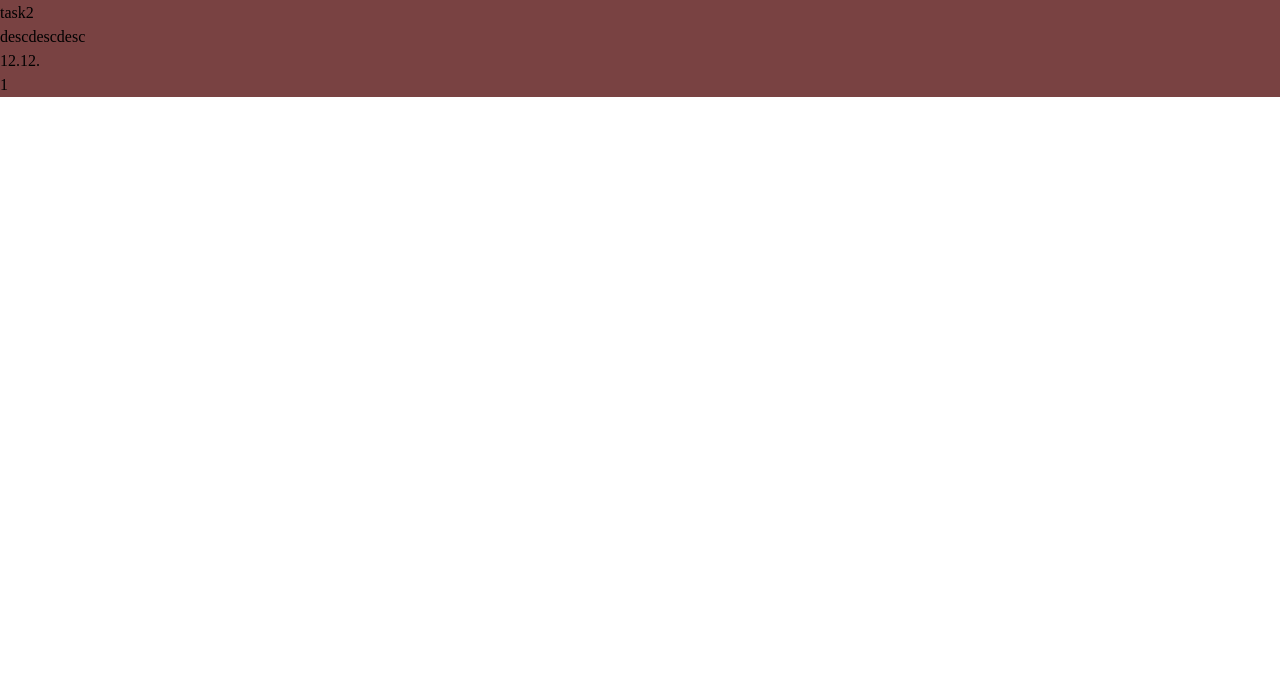
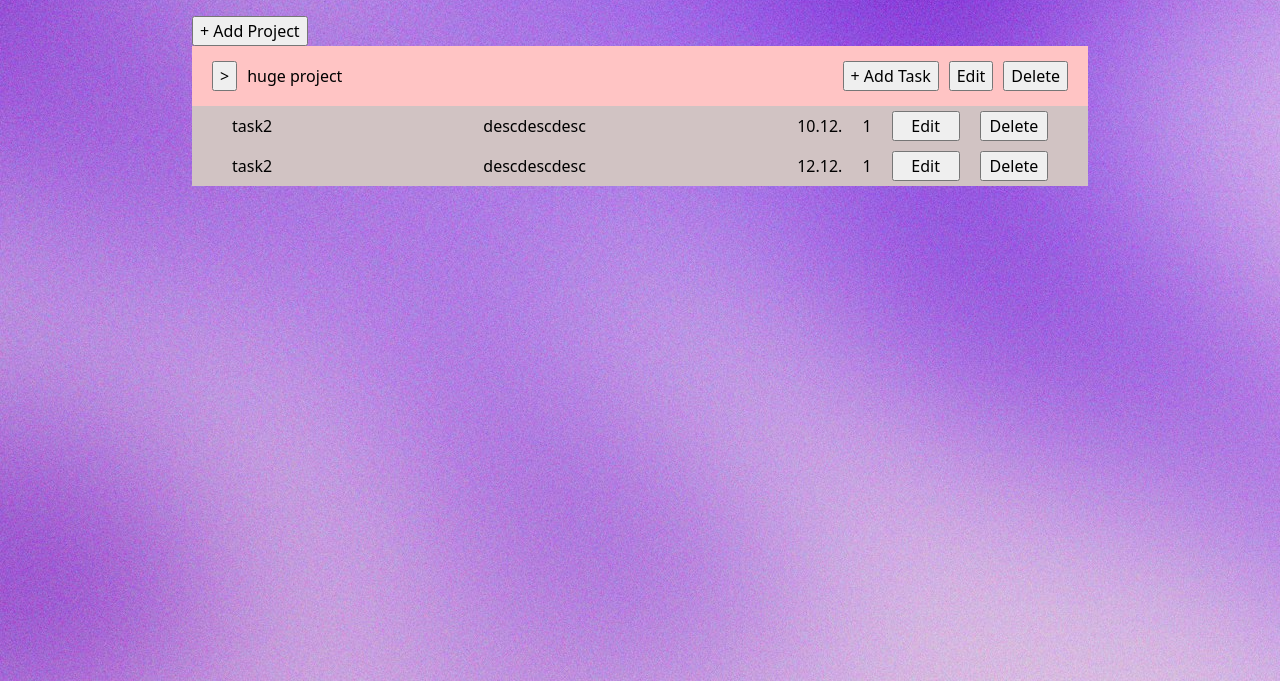
Before and after one commit to Benchmarkus/todo-list, a website built with webpack: page src/template.html in a window 1280 px wide. Shown: the part 119-800 px from the top of the page. Built offline with nearby package versions, Linux system fonts and the light colour scheme.

Commit message:
styling and more dom building

```diff
--- a/src/dombuilder.js
+++ b/src/dombuilder.js
@@ -10,7 +10,8 @@ const domBuilder = (function() {
 
             for (const todo of project.todoArr) {
                 let todoContainer = buildToDo(todo);
-                projectContainer.appendChild(todoContainer);
+                let projectContainerExpand = projectContainer.querySelector(".project-container-expand");
+                projectContainerExpand.appendChild(todoContainer);
             }
             mainContainer.appendChild(projectContainer);
         }
@@ -33,6 +34,16 @@ const domBuilder = (function() {
         newPriority.classList.add("todo-priority");
         newPriority.textContent = todo.priority;
 
+        const newDeleteButton = document.createElement("button");
+        newDeleteButton.classList.add("delete-todo-button");
+        newDeleteButton.setAttribute("id", todo.id);
+        newDeleteButton.textContent = "Delete"
+
+        const newEditButton = document.createElement("button");
+        newEditButton.classList.add("edit-todo-button");
+        newEditButton.setAttribute("id", todo.id);
+        newEditButton.textContent = "Edit"
+
         const toDoContainer = document.createElement("div");
         toDoContainer.classList.add("todo-container");
 
@@ -40,6 +51,8 @@ const domBuilder = (function() {
         toDoContainer.appendChild(newDesc);
         toDoContainer.appendChild(newdueDate);
         toDoContainer.appendChild(newPriority);
+        toDoContainer.appendChild(newEditButton);
+        toDoContainer.appendChild(newDeleteButton);
 
         return toDoContainer;
     }
@@ -52,13 +65,57 @@ const domBuilder = (function() {
         const newProjectContainer = document.createElement("div");
         newProjectContainer.classList.add("project-container");
 
-        newProjectContainer.appendChild(newName);
+        const newProjectContainerTitle = document.createElement("div");
+        newProjectContainerTitle.classList.add("project-container-title");
+
+        const newProjectContainerExpand = document.createElement("div");
+        newProjectContainerExpand.classList.add("project-container-expand");
+        newProjectContainerExpand.setAttribute("id", project.id)
+
+        const newExpandButton = document.createElement("button");
+        newExpandButton.classList.add("expand-button")
+        newExpandButton.setAttribute("id", project.id)
+        newExpandButton.textContent = ">"
+
+        const newAddToDoButton = document.createElement("button");
+        newAddToDoButton.classList.add("add-todo-button")
+        newAddToDoButton.setAttribute("id", project.id)
+        newAddToDoButton.textContent = "+ Add Task"
+
+        const newDeleteButton = document.createElement("button");
+        newDeleteButton.classList.add("delete-project-button")
+        newDeleteButton.setAttribute("id", project.id)
+        newDeleteButton.textContent = "Delete"
+
+        const newEditButton = document.createElement("button");
+        newEditButton.classList.add("edit-project-button")
+        newEditButton.setAttribute("id", project.id)
+        newEditButton.textContent = "Edit"
+
+        newProjectContainerTitle.appendChild(newExpandButton);
+        newProjectContainerTitle.appendChild(newName);
+        newProjectContainerTitle.appendChild(newAddToDoButton);
+        newProjectContainerTitle.appendChild(newEditButton);
+        newProjectContainerTitle.appendChild(newDeleteButton);
+
+        newProjectContainer.appendChild(newProjectContainerTitle);
+        newProjectContainer.appendChild(newProjectContainerExpand);
 
         return newProjectContainer;
     }
 
+    function expandOrCollapseProjectContainer(id) {
+        const target = document.querySelector(`div[class="project-container-expand"][id="${id}"]`);
+        console.log(target);
+        if (target.style.display === "none") {
+            target.style.display = "flex"
+        }   else {
+            target.style.display = "none"
+        }
+    }
 
-    return { renderAll }
+
+    return { renderAll, expandOrCollapseProjectContainer }
 })();
 
 export { domBuilder }
--- a/src/index.js
+++ b/src/index.js
@@ -28,22 +28,32 @@ function refreshEvents() {
         // logic
     });
 
-    const addToDoButtons = document.querySelectorAll("add-todo-button");
+    const addToDoButtons = document.querySelectorAll(".add-todo-button");
     addToDoButtons.forEach((button) => {
         button.addEventListener("click", (e) => {
             // logic
         })
     });
 
-    const deleteProjectButton = document.getElementById("delete-project-button");
+    const deleteProjectButton = document.querySelector(".delete-project-button");
     deleteProjectButton.addEventListener("click", (e) => {
         // logic
     });
 
-    const deleteToDoButtons = document.querySelectorAll("delete-todo-button");
+    const deleteToDoButtons = document.querySelectorAll(".delete-todo-button");
     deleteToDoButtons.forEach((button) => {
         button.addEventListener("click", (e) => {
         // logic
         })
     });
+
+    const expandButtons = document.querySelectorAll(".expand-button");
+    expandButtons.forEach((button) => {
+        button.addEventListener("click", (e) => {
+            console.log(button.id);
+            domBuilder.expandOrCollapseProjectContainer(button.id);
+        })
+    });
 }
+
+refreshEvents()
--- a/src/styles.css
+++ b/src/styles.css
@@ -1,9 +1,26 @@
 html {
+    font-family: system-ui, -apple-system, BlinkMacSystemFont, 'Segoe UI', Roboto, Oxygen, Ubuntu, Cantarell, 'Open Sans', 'Helvetica Neue', sans-serif;
+    background-image: url("./assets/bg-img.jpg");
+    background-repeat: no-repeat;
+}
 
+@font-face {
+    font-family: h1Font;
+    src: url(./assets/PermanentMarker-Regular.ttf);
 }
 
 body {
+    display: flex;
+    flex-direction: column;
+    margin: 0 auto;
+    width: clamp(600px,70%,1000px);
+}
 
+h1 {
+    margin: 30px 0;
+    text-align: center;
+    font-size: 50px;
+    font-family: h1Font;
 }
 
 
@@ -15,7 +32,58 @@ body {
     background-color: rgb(255, 196, 196);
 }
 
+.project-container-title {
+    padding: 0 20px;
+    display: flex;
+    gap: 10px;
+    align-items: center;
+    height: 60px;
+}
+
+.project-container-title button {
+    height: 30px;
+}
+
+.project-name {
+    flex-grow: 1;
+}
+
+.project-container-expand {
+    display: flex;
+    flex-direction: column;
+}
 
 .todo-container {
-    background-color: rgb(121, 66, 66);
+    padding: 0 40px;
+    display: flex;
+    justify-content: space-between;
+    align-items: center;
+    gap: 20px;
+    height: 40px;
+    background-color: rgb(209, 195, 195);
 }
+
+.todo-container > * {
+    /* flex-grow: 1; */
+}
+
+.todo-title {
+    flex-grow: 5;
+}
+.todo-desc {
+    flex-grow: 5;
+}
+.todo-duedate {
+    text-align: end;
+}
+.todo-priority {
+    text-align: end;
+}
+.delete-todo-button {
+    width: 30px;
+    flex-grow: 1;
+}
+.edit-todo-button {
+    width: 30px;
+    flex-grow: 1;
+}
--- a/src/template.html
+++ b/src/template.html
@@ -6,6 +6,36 @@
     <title>To-Do List</title>
 </head>
 <body>
-    <div id="main-container"></div>
+    <header>
+        <h1>My To-Do Application</h1>
+    </header>
+
+    <div class="nav-container">
+        <button id="add-project-button">+ Add Project</button>
+    </div>
+
+    <div id="main-container">
+        <div class="project-container">
+
+            <div class="project-container-title">
+                <button class="expand-button" id="123123">></button>
+                <div class="project-name">Some important project</div>
+                <button class="delete-project-button" id="123123">Delete</button>
+                <button class="edit-project-button" id="123123">Edit</button>
+            </div>
+            <div class="project-container-expand" id="123123">
+                <div class="todo-container" id="999">
+                    <div class="todo-title">Task</div>
+                    <div class="todo-desc">Do this, do that</div>
+                    <div class="todo-duedate">1.1.2025</div>
+                    <div class="todo-priority">1</div>
+                    <button class="delete-todo-button" id="999">Delete</button>
+                    <button class="edit-todo-button" id="999">Edit</button>
+
+                </div>
+            </div>
+
+        </div>
+    </div>
 </body>
 </html>
```
Also changed, not shown: src/assets/PermanentMarker-Regular.ttf (added), src/assets/bg-img.jpg (added).
